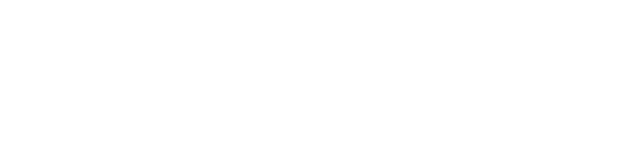
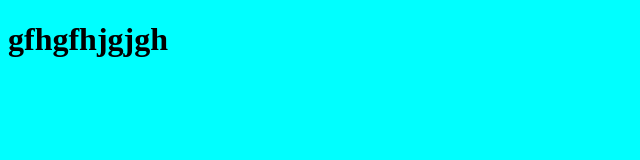
Before and after one commit to Summaiya105/demo, a plain HTML site: page index.html in a window 1280 px wide. Shown: the whole page, without its empty margins (0-640 px from the left). Drawn offline with Linux system fonts and the light colour scheme.

Commit message:
update css file and add h1 heading

```diff
--- a/index.html
+++ b/index.html
@@ -4,8 +4,9 @@
     <meta charset="UTF-8">
     <meta name="viewport" content="width=device-width, initial-scale=1.0">
     <title>Document</title>
+    <link rel="stylesheet" href="style.css">
 </head>
 <body>
-
+    <h1>gfhgfhjgjgh</h1>
 </body>
 </html>
--- /dev/null
+++ b/style.css
@@ -0,0 +1,3 @@
+*{
+    background-color: aqua;
+}
```
